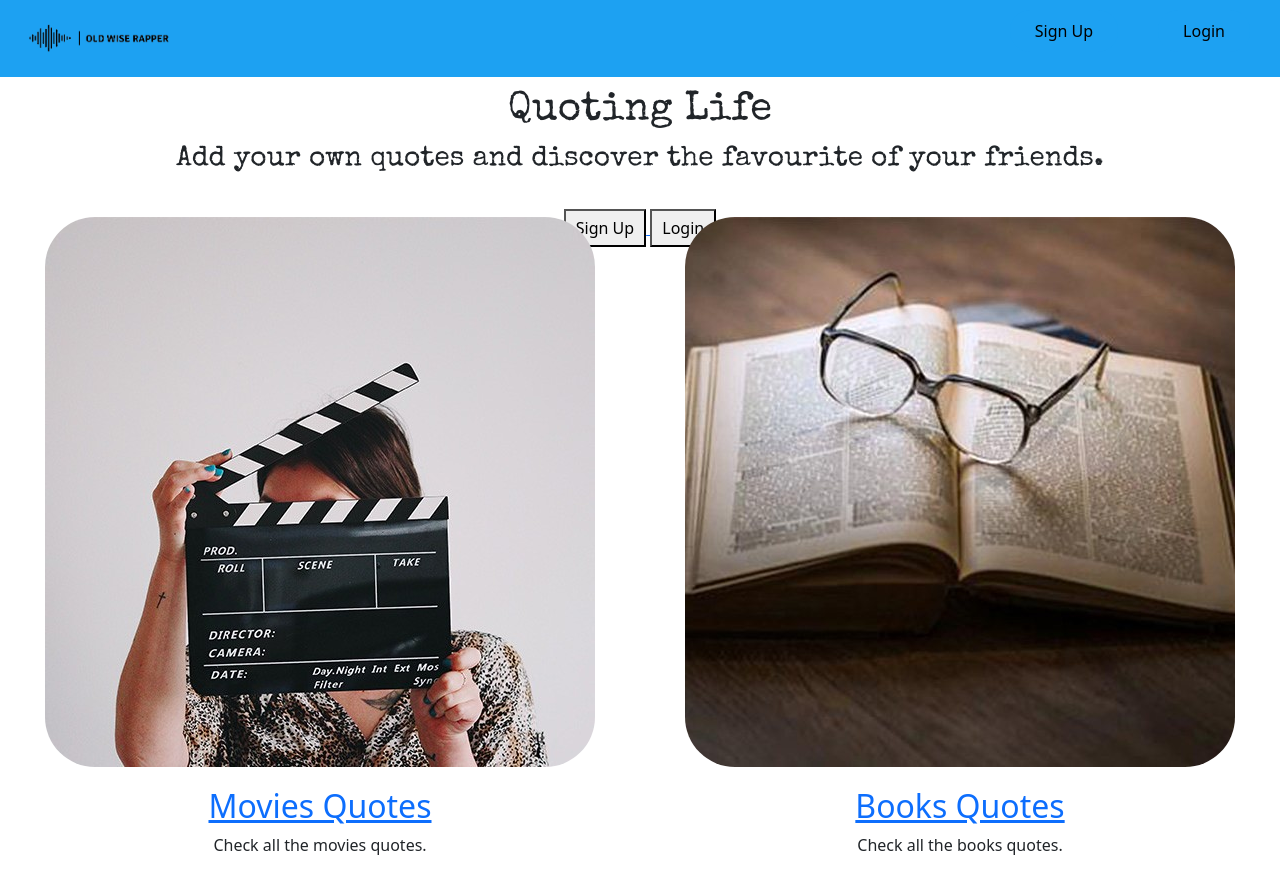
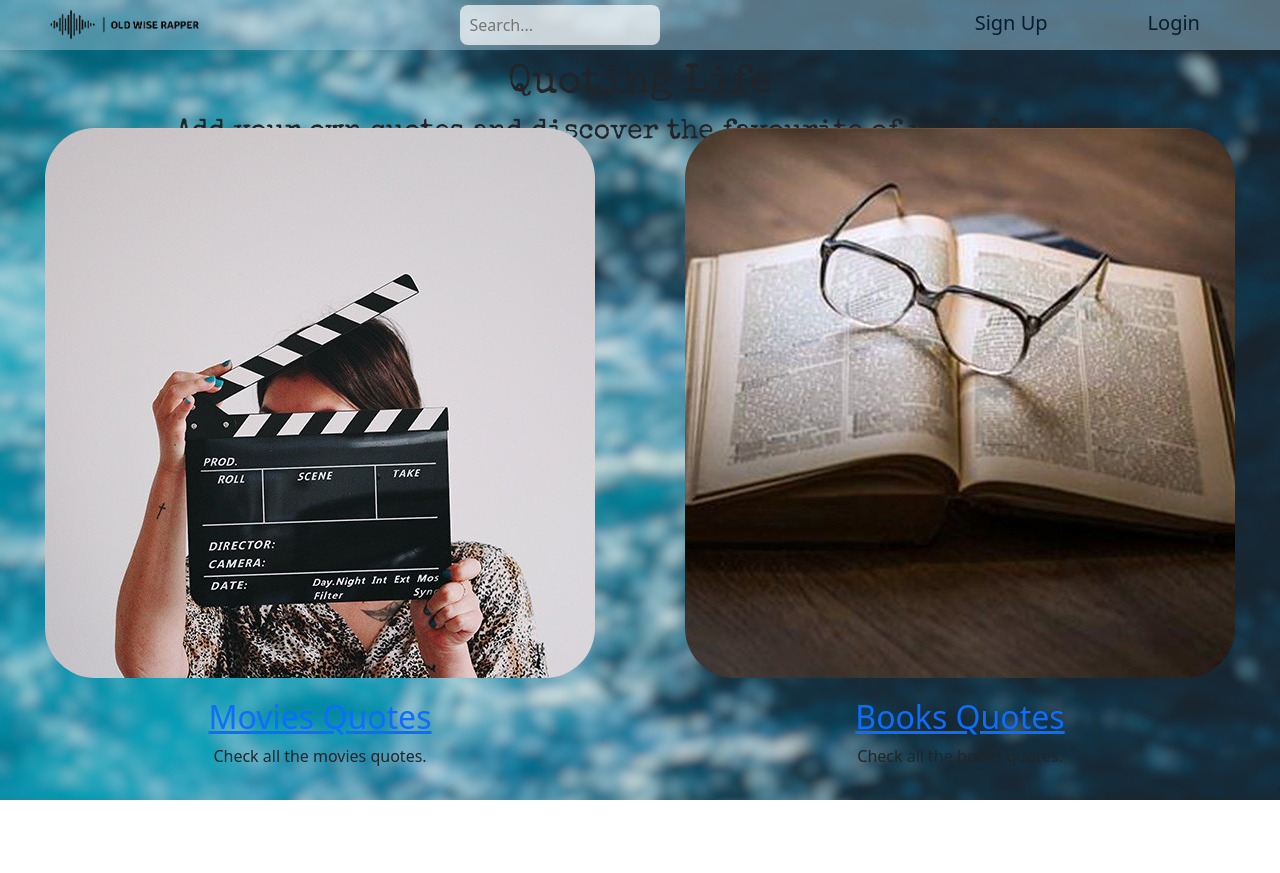
Before and after one commit to ruyago/quoting, a React (Create React App) app in the folder frontend/: page / in a window 1280 px wide. After the commit the page ends 800 px from the top, so only its background shows below. Built offline with nearby package versions, Linux system fonts and the light colour scheme.

Commit message:
navbar almost done

```diff
--- a/frontend/src/components/Navbar.css
+++ b/frontend/src/components/Navbar.css
@@ -6,7 +6,7 @@
 
     margin: auto;
     width: auto;
-    height:75px;
+    height:80px;
     cursor: pointer;
 
 }
@@ -20,7 +20,7 @@ li {
     font-weight: 500;
     font-size: 16px;
     text-decoration: none;
-    background-color: #1DA1F2;
+    background-color: #1da0f200;
 
 }
 
@@ -28,9 +28,10 @@ header {
     display: flex;
     justify-content: space-between;
     align-items: center;
-    padding: 1px 10px;
+    padding: 0px 30px;
     margin-bottom: 10px;
-    background-color: #1DA1F2;
+    height: 50px;
+    background-color: #9cc0d37e;
 }
 
 .list {
@@ -39,25 +40,25 @@ header {
 
 .list li{
     display: inline-block;
-    padding: 0px 20px;
+    padding: 20px;
 }
 
 .list li a{
     transition: all 0.3s ease 0s;
 }
 
-.list li a:hover{
-    color: rgb(82, 133, 133);
-}
 
 .list button {
-    padding: 9px 25px;
+    color: rgb(5, 29, 50);
+    font-weight: 300;
+    font-size: 20px;
+    padding-top: 17px;
+    padding-left: 30px;
+    padding-right: 30px;
     border: none;
-    border-radius: 20px;
     cursor: pointer;
     transition: all 0.3s ease 0s;
-    background-color: #1DA1F2;
-
+    background-color: #1da0f200;
 
 }
 
@@ -66,7 +67,14 @@ header {
 }
 
 #username{
-    color: beige;
-    background-color: rgb(38, 66, 75);
+    color: rgb(232, 236, 245);
+    font-weight: 500;
+    letter-spacing: 1px;
+}
 
+.search{
+    border-radius: 8px;
+    border: 0;
+    height: 80%;
+    background-color: rgba(255, 255, 255, 0.681);
 }
--- a/frontend/src/components/Navbar.js
+++ b/frontend/src/components/Navbar.js
@@ -16,10 +16,15 @@ function Navbar() {
         <img className="logo" src={logo} alt="logo" />
       </Link>
 
+
+      <input type="search" placeholder="Search..." className="search"/>
+
       {isLoggedIn && (
         <>
 
         <ul className="list">
+
+
           <li>
             <Link to="/my-quotes">
               <button>My quotes</button>
--- a/frontend/src/index.css
+++ b/frontend/src/index.css
@@ -1,5 +1,11 @@
+ .link {
+  text-decoration: none;
+}
+
 body {
   margin: 0;
+  background-image: url(./assets/background.jpg);
+
 }
 
 a {
--- a/frontend/src/pages/HomePage.css
+++ b/frontend/src/pages/HomePage.css
@@ -16,7 +16,6 @@ h3 {
 }
 
 .home {
-
  display: flex;
  flex-direction: row;
  justify-content: space-around;
--- a/frontend/src/pages/HomePage.js
+++ b/frontend/src/pages/HomePage.js
@@ -31,15 +31,7 @@ function HomePage() {
 {!isLoggedIn && (
   <>
     <h3>Add your own quotes and discover the favourite of your friends.</h3>
-    <br />
-    <Link to="/signup">
-      {" "}
-      <button>Sign Up</button>{" "}
-    </Link>
-    <Link to="/login">
-      {" "}
-      <button>Login</button>{" "}
-    </Link>
+
   </>
 )}
 
--- a/frontend/src/pages/LoginPage.js
+++ b/frontend/src/pages/LoginPage.js
@@ -53,7 +53,7 @@ function LoginPage(props) {
       { errorMessage && <p className="error-message">{errorMessage}</p> }
 
       <p>Don't have an account yet?</p>
-      <Link to={"/signup"}> Sign Up</Link>
+      <Link to={"/signup"} className="link"> Sign Up</Link>
     </div>
   )
 }
--- a/frontend/src/pages/SignupPage.js
+++ b/frontend/src/pages/SignupPage.js
@@ -58,7 +58,7 @@ function SignupPage(props) {
       { errorMessage && <p className="error-message">{errorMessage}</p> }
 
       <p>Already have account?</p>
-      <Link to={"/login"}> Login</Link>
+      <Link to={"/login"} className="link"> Login</Link>
     </div>
   )
 }
```
Also changed, not shown: frontend/src/assets/background.jpg (added). Lines whose indentation alone changed are shown as unchanged.
